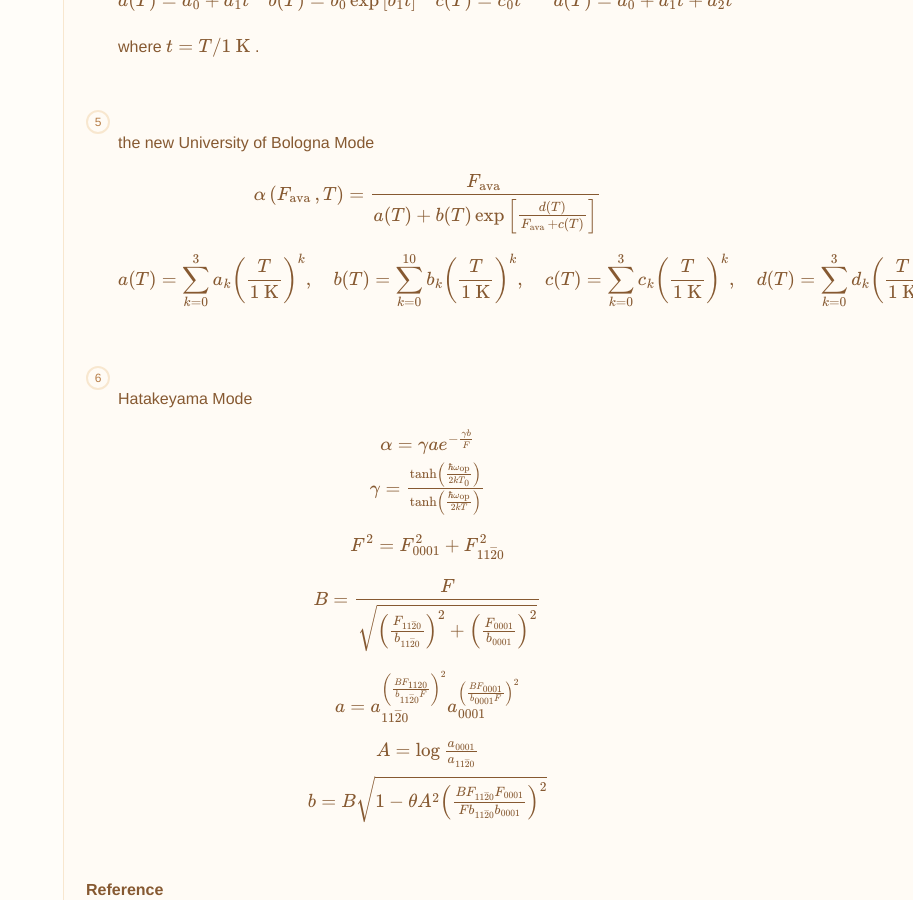
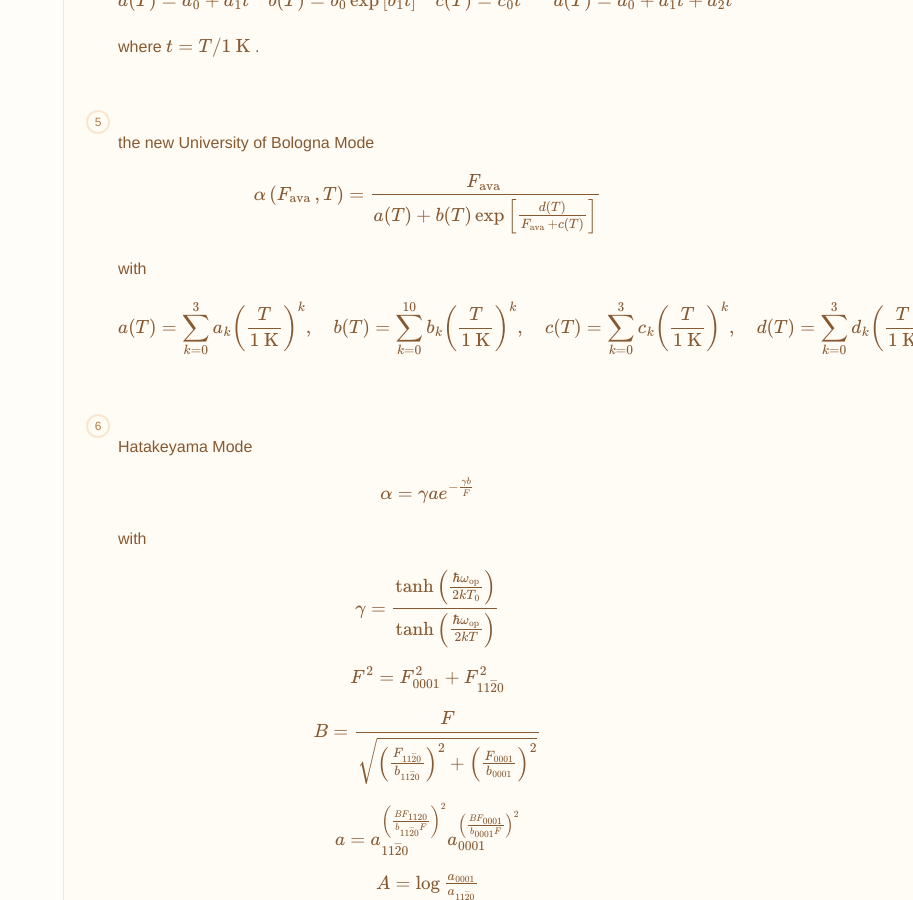
Before and after one commit to dt-np/xteam, a Jekyll site: the page built from _docs/202_silicon.md, in a window 1280 px wide and 900 px high, scrolled down 3192 px. Shown: the whole window, without its empty margins (367-1280 px from the left). Built offline with Jekyll 4.4.1, drawn with Linux system fonts in a browser that asks for light colours; formulas are drawn with MathJax 3.

Commit message:
Update 202_silicon.md

```diff
--- a/_docs/202_silicon.md
+++ b/_docs/202_silicon.md
@@ -111,6 +111,8 @@ There are some Impact Ionization Models and they give the ionization coefficient
       \alpha\left(F_{\text {ava }}, T\right)=\frac{F_{\text {ava }}}{a(T)+b(T) \exp \left[\frac{d(T)}{F_{\text {ava }}+c(T)}\right]}
       $$
 
+      with
+
       $$
       a(T)=\sum_{k=0}^{3} a_{k}\left(\frac{T}{1 \mathrm{~K}}\right)^{k}, \quad b(T)=\sum_{k=0}^{10} b_{k}\left(\frac{T}{1 \mathrm{~K}}\right)^{k}, \quad c(T)=\sum_{k=0}^{3} c_{k}\left(\frac{T}{1 \mathrm{~K}}\right)^{k}, \quad d(T)=\sum_{k=0}^{3} d_{k}\left(\frac{T}{1 \mathrm{~K}}\right)^{k}
       $$
@@ -118,10 +120,13 @@ There are some Impact Ionization Models and they give the ionization coefficient
   6. Hatakeyama Mode
 
       $$
-      \begin{array}{c}
-      \alpha=\gamma a e^{-\frac{\gamma b}{F}} \\
+      \alpha=\gamma a e^{-\frac{\gamma b}{F}}
+      $$
+
+      with
+
+      $$
       \gamma=\frac{\tanh \left(\frac{\hbar \omega_{\mathrm{op}}}{2 k T_{0}}\right)}{\tanh \left(\frac{\hbar \omega_{\mathrm{op}}}{2 k T}\right)}
-      \end{array}
       $$
 
       $$
```
